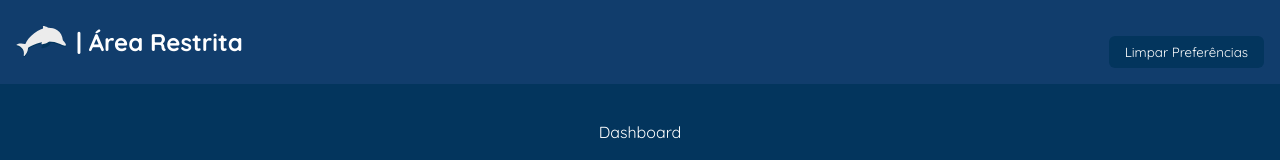
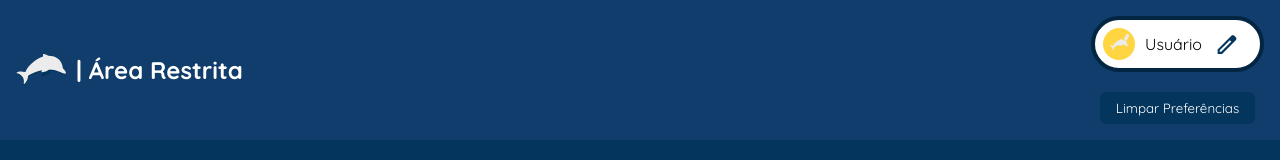
Before and after one commit to delfis-project/delfis-restrict-area, a plain HTML site: page index.html in a window 1280 px wide. Shown: the top 160 px of the page. Drawn offline with Linux system fonts and the light colour scheme.

Commit message:
recolocando usuário

```diff
--- a/index.html
+++ b/index.html
@@ -15,6 +15,15 @@
         <h2>| Área Restrita</h2>
     </div>
     <div>
+        <div id="profile">
+            <div id="info">
+                <img id="foto_perfil" src="./img/foto_adm.png" alt="">
+                <span id="userName"></span>
+            </div>
+            <button id="editName">
+                <img id="lapis" src="./img/edit_24dp_E8EAED_FILL0_wght400_GRAD0_opsz24.svg" alt="">
+            </button>
+        </div>
         <div id="actions">
             <button id="clearPreferences">Limpar Preferências</button>
         </div>
```
